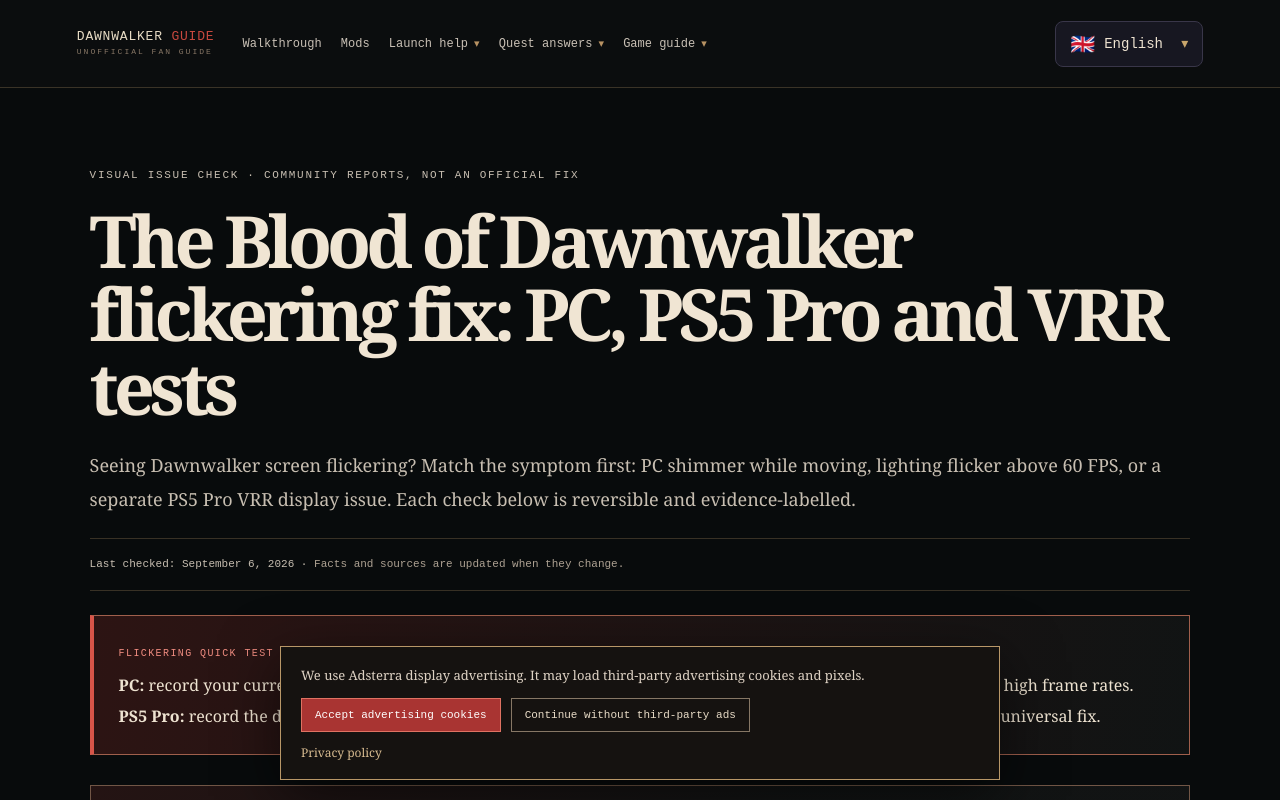
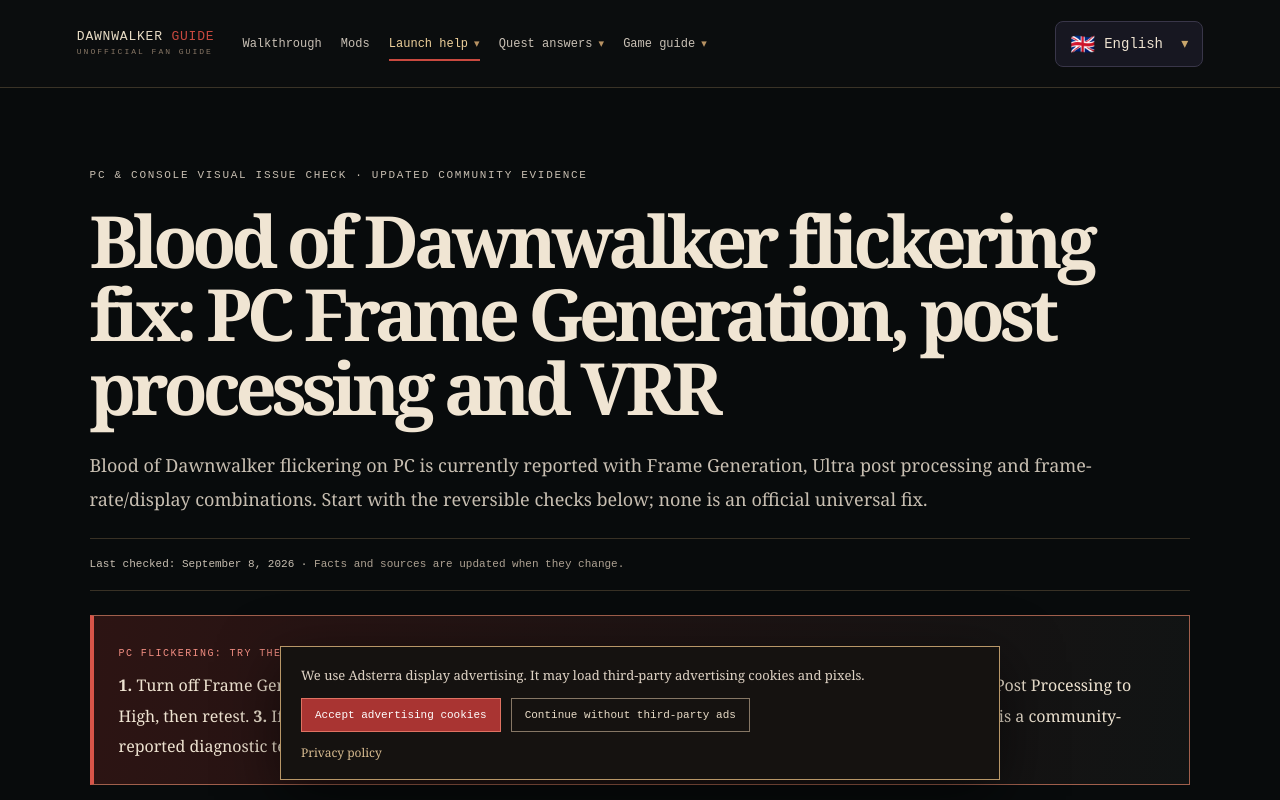
Before and after one commit to wencun/dawnwalker.cc, a Next.js app: page /flickering-fix in a window 1280 px wide. Shown: the top 800 px of the page. Built offline with nearby package versions, Linux system fonts and the light colour scheme.

Commit message:
Improve launch issue SEO pages

```diff
--- a/app/flickering-fix/page.tsx
+++ b/app/flickering-fix/page.tsx
@@ -2,38 +2,42 @@ import Link from "next/link";
 import { GuidePage, guideMetadata } from "../guide-page";
 
 export const metadata = guideMetadata(
-  "The Blood of Dawnwalker Flickering Fix: PC, PS5 Pro & VRR",
-  "Try safe The Blood of Dawnwalker flickering fixes for PC shimmer, lighting flicker above 60 FPS, and PS5 Pro VRR display flicker.",
+  "Blood of Dawnwalker Flickering Fix (PC): Frame Gen & VRR",
+  "Blood of Dawnwalker flickering on PC? Try the current safe checks for Frame Generation, Ultra post processing, FPS caps, V-Sync and VRR.",
   "/flickering-fix",
-  ["Dawnwalker flickering fix", "The Blood of Dawnwalker screen flickering", "Blood of Dawnwalker shimmering", "Dawnwalker PS5 Pro VRR flickering"],
+  ["Blood of Dawnwalker flickering", "Blood of Dawnwalker flickering PC", "The Blood of Dawnwalker screen flickering", "Blood of Dawnwalker light flickering", "Dawnwalker flicker", "Dawnwalker PS5 Pro VRR flickering"],
 );
 
 export default function FlickeringFixPage() {
   return <GuidePage
-    eyebrow="VISUAL ISSUE CHECK · COMMUNITY REPORTS, NOT AN OFFICIAL FIX"
-    title="The Blood of Dawnwalker flickering fix: PC, PS5 Pro and VRR tests"
-    dek="Seeing Dawnwalker screen flickering? Match the symptom first: PC shimmer while moving, lighting flicker above 60 FPS, or a separate PS5 Pro VRR display issue. Each check below is reversible and evidence-labelled."
-    checked="September 6, 2026"
-    quickAnswer={<div className="fix-callout"><span>FLICKERING QUICK TEST</span><p><b>PC:</b> record your current settings, then compare the same scene with a temporary 60 FPS cap if the flicker appears at high frame rates. <b>PS5 Pro:</b> record the display setting, temporarily test VRR off, then restore it if nothing changes. Neither is an official universal fix.</p></div>}
+    eyebrow="PC & CONSOLE VISUAL ISSUE CHECK · UPDATED COMMUNITY EVIDENCE"
+    title="Blood of Dawnwalker flickering fix: PC Frame Generation, post processing and VRR"
+    dek="Blood of Dawnwalker flickering on PC is currently reported with Frame Generation, Ultra post processing and frame-rate/display combinations. Start with the reversible checks below; none is an official universal fix."
+    checked="September 8, 2026"
+    quickAnswer={<div className="fix-callout"><span>PC FLICKERING: TRY THESE FIRST</span><p><b>1.</b> Turn off Frame Generation and restart the game. <b>2.</b> If the light flicker began on Ultra, launch once on High or set Post Processing to High, then retest. <b>3.</b> If FPS exceeds your display refresh rate, enable a frame cap and compare the same scene. Each is a community-reported diagnostic test, not an official fix.</p></div>}
     faqs={[
-      { question: "Is there an official Dawnwalker flickering fix?", answer: "No official universal fix was verified when this page was checked. Current evidence is player reporting across PC and PS5 Pro, so each suggested change is a diagnostic test rather than a guaranteed solution." },
+      { question: "How do I fix Blood of Dawnwalker flickering on PC?", answer: "Start by turning off Frame Generation and restarting. If you launched at Ultra, test a launch on High or keep Post Processing at High, then compare a frame cap when FPS exceeds the display refresh rate. These are current community reports, not an official universal fix." },
+      { question: "Is there an official Dawnwalker flickering fix?", answer: "No official universal fix was verified when this page was checked. The official Hotfix 1.0.2 note lists other known issues but does not name a universal flickering remedy, so the current PC steps remain diagnostic tests." },
       { question: "Should I turn off VRR to fix Dawnwalker flickering on PS5 Pro?", answer: "One PS5 Pro community report says disabling VRR stopped its flickering. Treat that as a reversible test for that platform, not a universal fix or a PC recommendation." },
-      { question: "Should I install a flickering mod for Dawnwalker?", answer: "Do not use a visual mod as the first response. A mod can change image quality, introduce new variables and stop working after a patch. First record the game version and test the platform-specific, reversible settings below." },
+      { question: "Should I install a flickering mod for Dawnwalker?", answer: "No. Do not use a visual mod as the first response. A mod can change image quality, introduce new variables and stop working after a patch. First test the in-game settings and record your game version." },
     ]}
     nextSteps={[
-      { label: "Track broader launch issues", href: "/known-issues", description: "Keep flickering separate from crashes, stutter and controller symptoms." },
+      { label: "Track bugs and current patches", href: "/known-issues", description: "Keep flickering separate from crashes, save locks and controller symptoms." },
       { label: "Check crash and stutter steps", href: "/crash-and-stutter-fix", description: "Use the documented Full Screen path only for its matching stutter symptom." },
+      { label: "Cannot save or saving is locked?", href: "/cant-save", description: "Use a separate save-lock path instead of changing graphics settings." },
       { label: "Review mod safety", href: "/mods", description: "Check version support and reversibility before changing game files." },
     ]}
     sources={[
+      { label: "Rebel Wolves — Hotfix 1.0.2 official notes and open issues", href: "https://dawnwalkergame.com/us/en/news/hotfix-102" },
+      { label: "Steam Community — Ultra post-processing and Frame Generation reports (PC)", href: "https://steamcommunity.com/app/3751260/discussions/0/588436698284931961/" },
       { label: "Reddit — Flickering/shimmering fix (PC), community discussion", href: "https://www.reddit.com/r/DawnwalkerOfficial/comments/1w6ybtp/flickeringshimmering_fix_pc/" },
       { label: "Reddit — PS5 Pro flickering and a VRR test, community discussion", href: "https://www.reddit.com/r/DawnwalkerOfficial/comments/1w6e9zn/ps5_pro_flickering_solved_by_disabling_vrr/" },
       { label: "Reddit — lighting flickering above 60 FPS (PC), community discussion", href: "https://www.reddit.com/r/DawnwalkerOfficial/comments/1w5upqo/lighting_flickering_above_60fps_pc/" },
       { label: "Steam Community — player reports of camera-movement flickering", href: "https://steamcommunity.com/app/3751260/discussions/0/588436698284799057/?ctp=2" },
     ]}
     sections={[
-      { title: "What kind of flickering are players reporting?", body: <div className="fact-grid"><p><b>PC shimmer</b>Players describe light or foliage shimmer while moving the camera or character. Some reports associate it with higher frame rates.</p><p><b>PS5 Pro display flicker</b>A separate player report says a VRR setting change altered the symptom. That evidence does not establish a PC cause.</p><p><b>Not yet confirmed</b>No developer note verified a single cause, affected hardware list or universal fix when this page was checked.</p><p><b>Do not merge symptoms</b>Screen flicker, low frame rate, stutter, HDR problems and a black screen may require different evidence and tests.</p></div> },
-      { title: "How do you run a safe PC flickering test?", body: <ol><li><b>Record the baseline:</b> note game version, GPU driver, display mode, refresh rate, frame cap, upscaler/frame-generation setting and the exact scene where the shimmer appears.</li><li><b>Update first:</b> install the current game update, then retest the same scene before changing graphics settings.</li><li><b>Test one reversible variable:</b> if the symptom appears only at high frame rates, temporarily use a 60 FPS cap for the same scene. This is a diagnostic comparison, not a verified universal fix.</li><li><b>Retest display mode separately:</b> use the documented <Link href="/crash-and-stutter-fix">Full Screen test</Link> only if you also have the matching Windowed/Borderless stutter symptom.</li><li><b>Restore and report:</b> return a setting if it does not change the result. Include the before/after values in a public report rather than stacking driver, mod and configuration changes.</li></ol> },
+      { title: "What kind of Blood of Dawnwalker flickering are players reporting?", body: <div className="fact-grid"><p><b>PC light flicker after Frame Generation</b>Recent Steam reports describe lights or shadows flickering with Frame Generation enabled, including after a restart.</p><p><b>Ultra post-processing flicker</b>Players report that launching on High, or keeping Post Processing at High, can change a full-screen light-flicker symptom. It is not confirmed for every hardware setup.</p><p><b>PC shimmer while moving</b>Other reports describe light or foliage shimmer while moving the camera or character, sometimes at high frame rates.</p><p><b>PS5 Pro display flicker</b>A separate player report says a VRR setting change altered the symptom. That evidence does not establish a PC cause.</p><p><b>Not yet confirmed</b>No developer note verified one cause, an affected-hardware list or a universal flickering fix when this page was checked.</p><p><b>Do not merge symptoms</b>Screen flicker, low frame rate, stutter, HDR problems and a black screen can need different tests.</p></div> },
+      { title: "How do you run the current safe PC flickering tests?", body: <ol><li><b>Record the baseline:</b> note game version, GPU driver, display mode, refresh rate, frame cap, upscaler, Frame Generation state and the exact scene where the flicker appears.</li><li><b>Turn off Frame Generation, then restart:</b> repeat the same scene with Frame Generation off. Do not change DLSS/FSR quality, drivers and post-processing in the same test.</li><li><b>Test the Ultra report:</b> if the game was launched on Ultra and the symptom is full-screen light flicker, launch once on High. Then set other options back individually, keeping Post Processing at High for the comparison.</li><li><b>Match FPS to the display test:</b> if the game is rendering above your display refresh rate, temporarily enable an in-game frame cap and retest. This is a comparison, not a recommendation to permanently use a particular cap.</li><li><b>Test V-Sync or VRR only in its matching case:</b> use one display variable at a time. The PS5 Pro VRR test below is not a PC setting guide.</li><li><b>Restore and report:</b> return a setting if it does not change the result. Include before/after values in a public report rather than stacking driver, mod and configuration changes.</li></ol> },
       { title: "What is the PS5 Pro VRR test?", body: <><p>A PS5 Pro player report says disabling VRR stopped its flicker. This is a narrow community observation, not an official recommendation and not proof that VRR causes every visual issue.</p><div className="fix-callout"><span>REVERSIBLE PLATFORM TEST</span><p>On PS5 Pro only, record the original display setting, temporarily disable VRR, repeat the same area, then restore the setting if nothing changes. Do not apply this test to PC settings by name alone.</p></div></> },
       { title: "When should you avoid mods and broad tweaks?", body: <p>A mod that changes post-processing may hide one symptom while changing image quality, stability or patch compatibility. Avoid installing a mod, deleting caches, editing configuration files and changing driver settings all at once: the result will not show which variable mattered. If the issue persists in an unmodded game after a current patch, use the linked community threads or the site&apos;s <Link href="/contact">correction route</Link> with platform, version, display details and a short clip.</p> },
     ]}
--- a/app/page.tsx
+++ b/app/page.tsx
@@ -12,7 +12,8 @@ export const metadata: Metadata = {
 
 const cards = [
   ["Quest escape", "Home Sweet Home time loop", "Find the well that ends the repeating dream, avoid the trap and see the reward without a broad walkthrough.", "/home-sweet-home"],
-  ["Visual issue", "Screen flickering or shimmering?", "Use a separate PC and PS5 Pro diagnostic path instead of treating every display symptom as the same bug.", "/flickering-fix"],
+  ["PC flickering", "Flickering lights or screen shimmer?", "Start with the current Frame Generation, Ultra post-processing and FPS-cap checks before trying a mod or driver rollback.", "/flickering-fix"],
+  ["Save lock", "Can't save or “Saving is currently locked”?", "Protect the current run, identify a normal mission lock versus a stuck progression event, and use the separate diagnostic path.", "/cant-save"],
   ["Patch 1.0.2", "What did the latest hotfix fix?", "Check the official quest, controller and known-issue changes before trying an old workaround.", "/patch-notes"],
   ["PC fix", "Crashing or stuttering?", "Match the exact symptom to the official Full Screen workaround or safe crash checks.", "/crash-and-stutter-fix"],
   ["Quest route", "Forge It Anew sword shards", "Follow the illustrated route from St. Mihai's note to all three shards, Uriashi and the ritual.", "/forge-it-anew"],
--- a/app/site-nav.tsx
+++ b/app/site-nav.tsx
@@ -21,6 +21,8 @@ const navigation: Record<Locale, Navigation> = {
         { href: "/crash-and-stutter-fix", label: "Crash & stutter fix" },
         { href: "/can-i-run", label: "Can I run?" },
         { href: "/controller-movement-fix", label: "Controller fix" },
+        { href: "/flickering-fix", label: "Flickering fix" },
+        { href: "/cant-save", label: "Can't save?" },
         { href: "/known-issues", label: "Known issues" },
         { href: "/console-performance", label: "Console performance" },
       ] },
```
Also changed, not shown: app/cant-save/page.tsx (added, +39 -0 lines), app/known-issues/page.tsx (+13 -6 lines), 1 other file (tests, documents, lock files or other folders).
